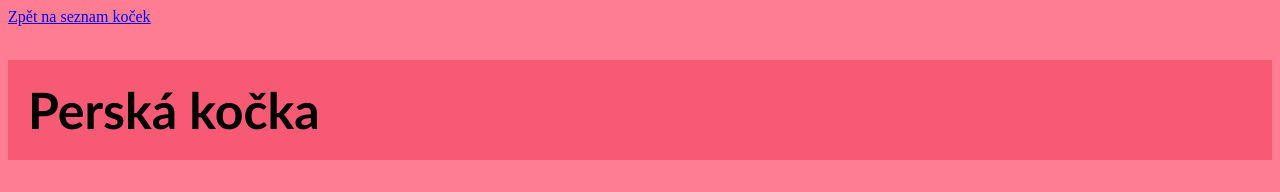
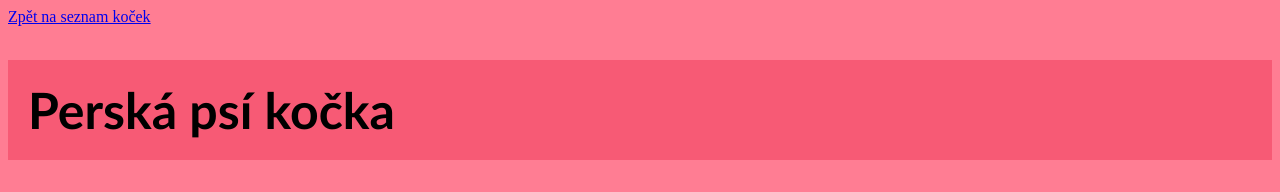
Before and after one commit to jiri-krauz/Projektik, a plain HTML site: page perska.html in a window 1280 px wide. Shown: the top 192 px of the page. Drawn offline with nearby package versions, Linux system fonts and the light colour scheme.

Commit message:
Oprava usr

```diff
--- a/perska.html
+++ b/perska.html
@@ -10,7 +10,7 @@
 </head>
 <body>
     <a href="../index.html">Zpět na seznam koček</a>
-    <h1 class="nazev">Perská kočka</h1>
+    <h1 class="nazev">Perská psí kočka</h1>
     <div class="vsechno">
         <p>Vždy kralovala na stupních vítězů v soutěži o titul nejkrásnějšího plemene. Peršané se vyznačují krásnou, hebkou srstí, obrovskýma, zářivýma očima a skvělou povahou. Je to skutečný domácí s klidným, vyrovnaným charakterem. Ideální kandidát do společnosti na gauči na dlouhé zimní večery.</p>
         <input type="image" class="img" src="../img/perska.jpg" >
```
